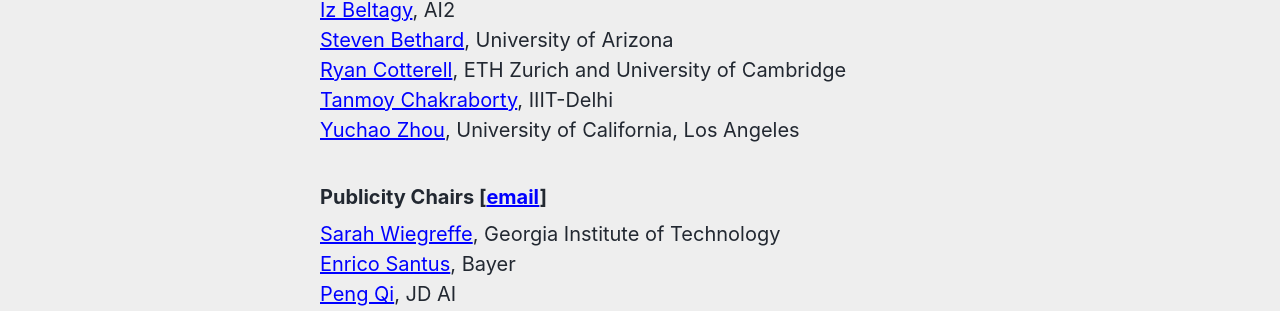
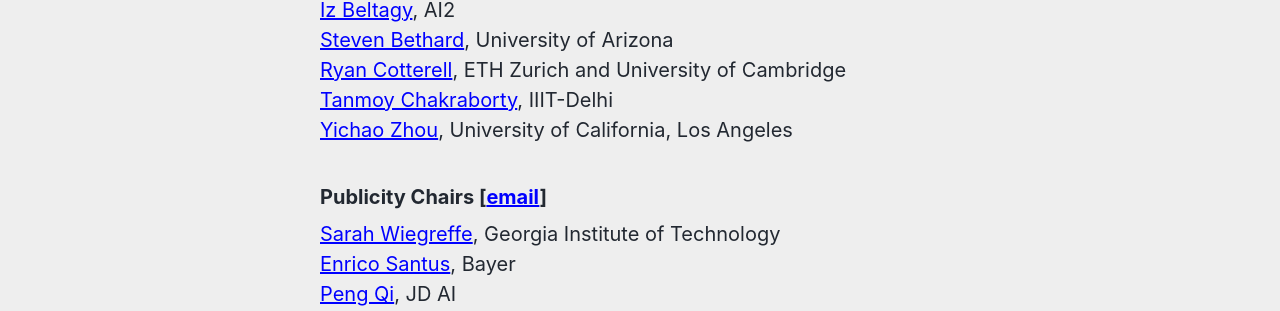
Before and after one commit to naacl-org/naacl-2021-website, a Jekyll site: the page built from _pages/committees/organization.md, in a window 1280 px wide and 900 px high, scrolled down 1488 px. Shown: the part 169-480 px from the top of the window. Built offline with Jekyll 4.4.1, drawn with Linux system fonts in a browser that asks for light colours; cached includes are drawn as plain includes; nearby versions of some CDN libraries.

Commit message:
Fixed a name on the org page

```diff
--- a/_pages/committees/organization.md
+++ b/_pages/committees/organization.md
@@ -54,7 +54,7 @@
 <a href="https://bethard.faculty.arizona.edu/">Steven Bethard</a>, University of Arizona <br/>
 <a href="https://rycolab.github.io/authors/ryan/">Ryan Cotterell</a>, ETH Zurich and University of Cambridge <br/>
 <a href="http://faculty.iiitd.ac.in/~tanmoy/">Tanmoy Chakraborty</a>, IIIT-Delhi <br/>
-<a href="https://yz-joey.github.io/">Yuchao Zhou</a>, University of California, Los Angeles <br/>
+<a href="https://yz-joey.github.io/">Yichao Zhou</a>, University of California, Los Angeles <br/>
 
 <h3>Publicity Chairs [<a href="mailto:naacl2021-publicity@googlegroups.com">email</a>]</h3>
 <a href="https://sarahwie.github.io/">Sarah Wiegreffe</a>, Georgia Institute of Technology <br/>
```
